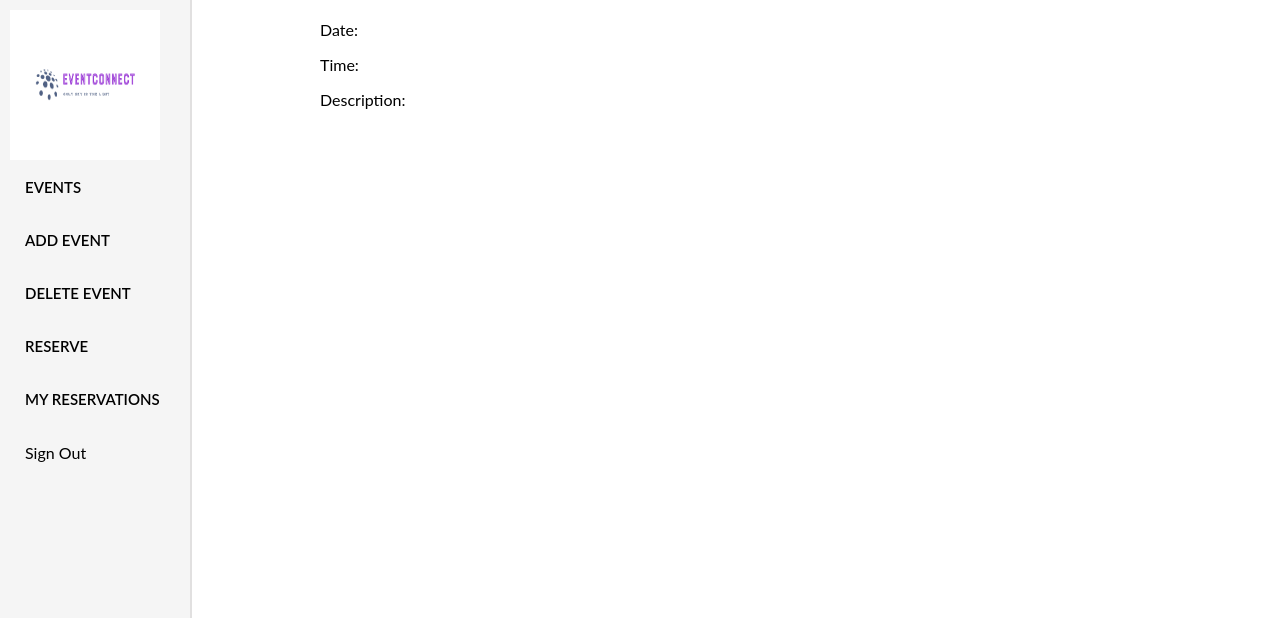
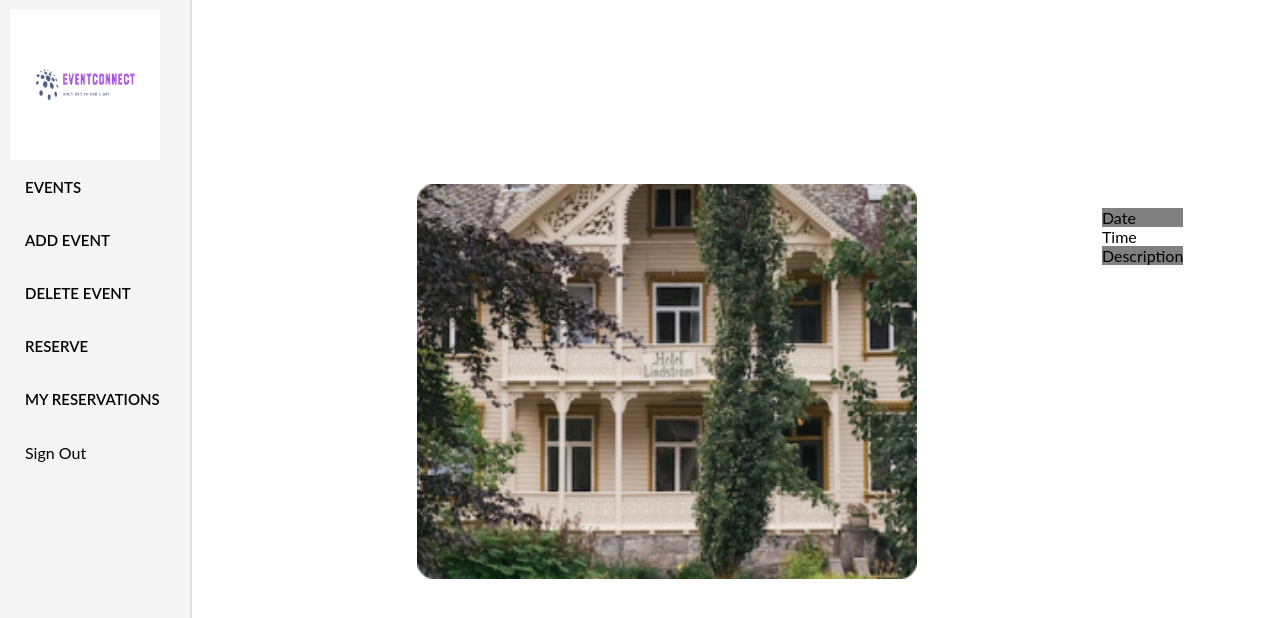
Before and after one commit to RitaDee/event_connect_client, a React (Create React App) app: page /events/delete in a window 1280 px wide. Shown: the top 618 px of the page. Built offline with nearby package versions, Linux system fonts and the light colour scheme; no server answers.

Commit message:
Modify EventDetails file

```diff
--- a/src/pages/events/EventDetails.jsx
+++ b/src/pages/events/EventDetails.jsx
@@ -1,14 +1,15 @@
 import React, { useEffect } from 'react';
 import { useParams } from 'react-router-dom';
-// import PropTypes from 'prop-types';
+import {
+  Card, Flex, Heading, Image,
+} from '@chakra-ui/react';
 import { useSelector, useDispatch } from 'react-redux';
 import { fetchEventDetail } from '../../redux/slice/eventDetailSlice';
+import bananaImage from '../../images/banana.png';
 
 const EventDetails = () => {
   const { id } = useParams();
   const event = useSelector((state) => state.eventDetail.event);
-  // const isLoading = useSelector((state) => state.eventDetail.loading);
-  // const error = useSelector((state) => state.eventDetail.error);
   const dispatch = useDispatch();
 
   useEffect(() => {
@@ -16,21 +17,45 @@ const EventDetails = () => {
   }, [dispatch, id]);
 
   return (
-    <div>
-      <h2 className="event_title">{event?.title}</h2>
-      <p className="event_date">
-        Date:
-        {event?.date}
-      </p>
-      <p className="event_time">
-        Time:
-        {event?.time}
-      </p>
-      <p className="event_description">
-        Description:
-        {event?.description}
-      </p>
-    </div>
+    <Flex
+      justify="space-around"
+      alignItems="center"
+      p="4"
+    >
+      <Card
+        pt={180}
+      >
+        <Image width={500} src={bananaImage} />
+      </Card>
+
+      <Flex
+        flexDirection="column"
+        pb={150}
+      >
+        <Heading variant="primary">{event?.title}</Heading>
+        <Flex bg="gray" justify="space-between">
+          Date
+          {' '}
+          <Flex>
+            {event?.date}
+          </Flex>
+        </Flex>
+        <Flex>
+          Time
+          {' '}
+          <Flex>
+            {event?.time}
+          </Flex>
+        </Flex>
+        <Flex bg="gray" justify="space-between">
+          Description
+          {' '}
+          <Flex>
+            {event?.description}
+          </Flex>
+        </Flex>
+      </Flex>
+    </Flex>
   );
 };
 
```
Also changed, not shown: src/images/banana.png (added).
